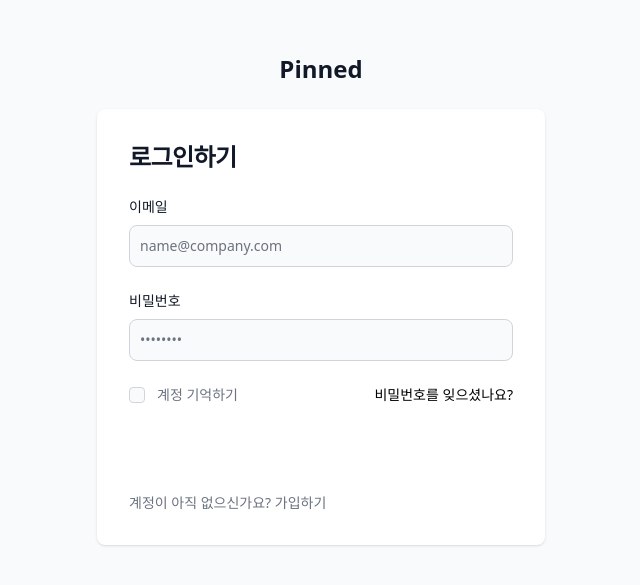
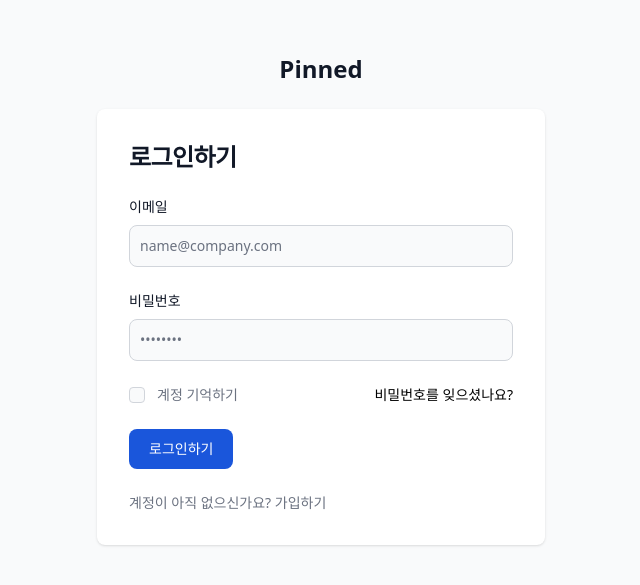
Before and after one commit to bnbong/Project-Pinned, a Next.js app in the folder front/: page /login in a window 1280 px wide. Shown: the part 101-686 px from the top of the page, without its empty margins (319-959 px from the left). Built offline with nearby package versions, Linux system fonts and the light colour scheme; no server answers.

Commit message:
[PP-20] 로그인/회원가입 페이지 연결

```diff
--- a/front/pages/_app.js
+++ b/front/pages/_app.js
@@ -7,7 +7,7 @@
   const router = useRouter();
   return (
     <AuthProvider>
-      {router.pathname == "/login" ? (
+      {router.pathname == "/login" || router.pathname == "/signup" ? (
         <Component {...pageProps} />
       ) : (
         <Layout>
--- a/front/pages/login.js
+++ b/front/pages/login.js
@@ -1,4 +1,5 @@
 import Input from "@/components/Input";
+import Link from "next/link";
 import { useState } from "react";
 
 export default function Login() {
@@ -65,18 +66,18 @@
                 </div>
                 <button
                   type="submit"
-                  className="w-full text-white bg-primary-600 hover:bg-primary-700 focus:ring-4 focus:outline-none focus:ring-primary-300 font-medium rounded-lg text-sm px-5 py-2.5 text-center dark:bg-primary-600 dark:hover:bg-primary-700 dark:focus:ring-primary-800"
+                  className="text-white bg-blue-700 hover:bg-blue-800 focus:ring-4 focus:outline-none focus:ring-blue-300 font-medium rounded-lg text-sm px-5 py-2.5 text-center dark:bg-blue-600 dark:hover:bg-blue-700 dark:focus:ring-blue-800"
                 >
-                  Sign in
+                  로그인하기
                 </button>
                 <p className="text-sm font-light text-gray-500 dark:text-gray-400">
                   계정이 아직 없으신가요?{" "}
-                  <a
-                    href="#"
+                  <Link
+                    href="/signup"
                     className="font-medium text-primary-600 hover:underline dark:text-primary-500"
                   >
                     가입하기
-                  </a>
+                  </Link>
                 </p>
               </form>
             </div>
--- a/front/pages/signup.js
+++ b/front/pages/signup.js
@@ -1,5 +1,6 @@
 import { useEffect, useState } from "react";
 import Input from "../components/Input";
+import Link from "next/link";
 
 export default function Login() {
   const [inputs, setInputs] = useState({
@@ -135,18 +136,18 @@
               </div>
               <button
                 type="submit"
-                class="w-full text-white bg-primary-600 hover:bg-primary-700 focus:ring-4 focus:outline-none focus:ring-primary-300 font-medium rounded-lg text-sm px-5 py-2.5 text-center dark:bg-primary-600 dark:hover:bg-primary-700 dark:focus:ring-primary-800"
+                className="text-white bg-blue-700 hover:bg-blue-800 focus:ring-4 focus:outline-none focus:ring-blue-300 font-medium rounded-lg text-sm px-5 py-2.5 text-center dark:bg-blue-600 dark:hover:bg-blue-700 dark:focus:ring-blue-800"
               >
-                Create an account
+                회원가입하기
               </button>
               <p className="text-sm font-light text-gray-500 dark:text-gray-400">
                 이미 계정이 있으신가요?{" "}
-                <a
-                  href="#"
+                <Link
+                  href="/login"
                   className="font-medium text-primary-600 hover:underline dark:text-primary-500"
                 >
                   로그인 하기
-                </a>
+                </Link>
               </p>
             </form>
           </div>
```
